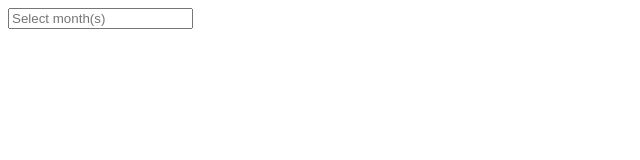
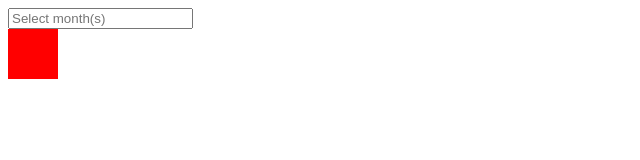
Before and after one commit to nguyenson0904/jQuery-monthpicker, a website: page working.htm in a window 1280 px wide. Shown: the whole page, without its empty margins (0-640 px from the left). Drawn offline with nearby package versions, Linux system fonts and the light colour scheme.

Commit message:
init on div preparing

```diff
--- a/working.htm
+++ b/working.htm
@@ -30,6 +30,12 @@
   </head>
   <body>
     <input type="text" id="myMonthPicker" placeholder="Select month(s)" />
+    <div>
+      <div
+        class="square"
+        style="background-color: #f00; width: 50px; height: 50px"
+      ></div>
+    </div>
     <script src="libs/monthPicker.js"></script>
     <script>
       $(document).ready(function () {
@@ -37,6 +43,11 @@
           multiSelect: true,
           showYearNav: true,
         });
+
+        $(".square").monthpicker({
+          multiSelect: true,
+          showYearNav: true,
+        });
       });
     </script>
   </body>
```
